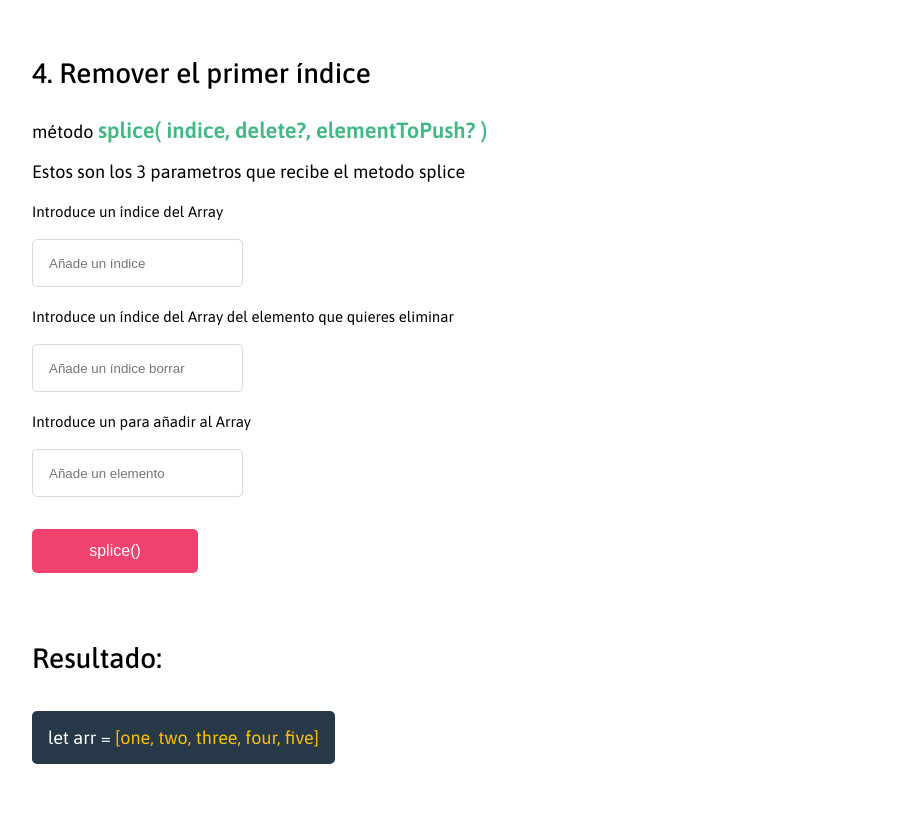
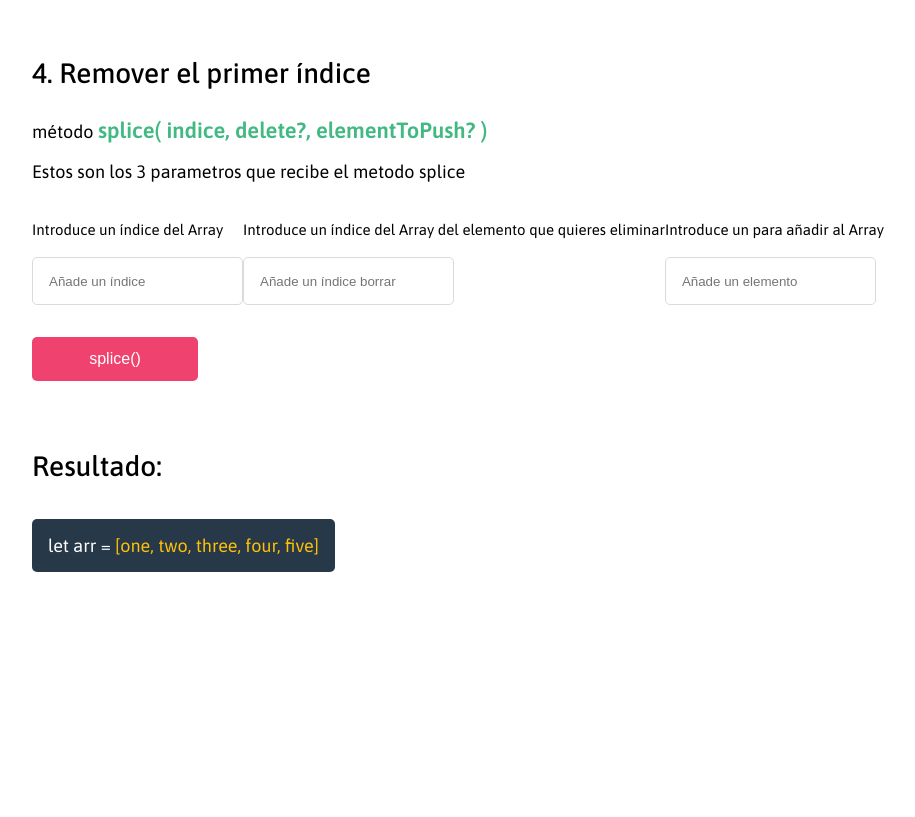
Before and after one commit to iamadeveloper-es/WhatUWannaDo...Arrays, a website: page index.html in a window 1280 px wide. Shown: the part 833-1650 px from the top of the page, without its empty margins (38-953 px from the left). After the commit the page ends 1548 px from the top, so only its background shows below. Drawn offline with Linux system fonts and the light colour scheme.

```diff
--- a/index.html
+++ b/index.html
@@ -59,19 +59,30 @@
                     <button class="btn-custom btn-shift">shift()</button>
                 </div>
             </div>
-            <div class="metodo-wrapper">
+            <div class="metodo-wrapper f-w">
                 <div class="metodo__content">
                     <h3>4. Remover el primer índice</h3>
                     <div class="metodo__code">
-                            <p>método <span class="metodo__code--metodo">splice( <span class="metodo__code--args">indice, delete?, elementToPush?</span> )</span></p>
+                        <p>método <span class="metodo__code--metodo">splice( <span class="metodo__code--args">indice,
+                                    delete?, elementToPush?</span> )</span></p>
                     </div>
                     <p>Estos son los 3 parametros que recibe el metodo splice</p>
+                    <div class="flex-container">
+                        <div class="flex-item">
                             <p><small>Introduce un índice del Array</small></p>
                             <input id="inpt-splice-index" type="text" placeholder="Añade un índice">
+                        </div>
+
+                        <div class="flex-item">
                             <p><small>Introduce un índice del Array del elemento que quieres eliminar</small> </p>
                             <input id="inpt-splice-del" type="text" placeholder="Añade un índice borrar">
+                        </div>
+
+                        <div class="flex-item">
                             <p><small>Introduce un para añadir al Array</small></p>
                             <input id="inpt-splice-el" type="text" placeholder="Añade un elemento">
+                        </div>
+                    </div>
                     <button class="btn-custom btn-splice">splice()</button>
                 </div>
             </div>
--- a/src/scss/_base/_common.scss
+++ b/src/scss/_base/_common.scss
@@ -46,6 +46,9 @@
             justify-content: center;
         }
     }
+    .f-w{
+        width: 100%;
+    }
     input[type=text]{
         --raidus: 3px;
         height: 3rem;
```
Also changed, not shown: css/style.css, 1 other file. Lines whose indentation alone changed are shown as unchanged.
